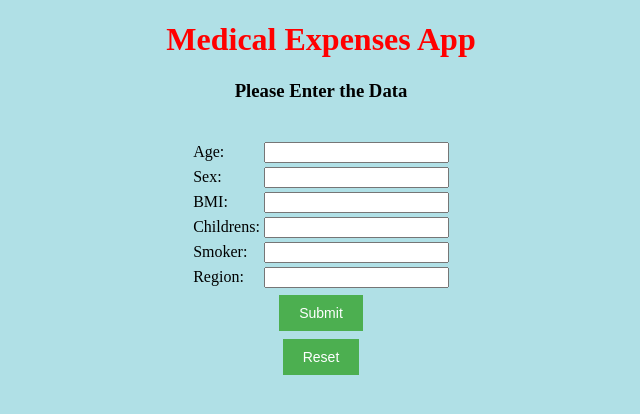
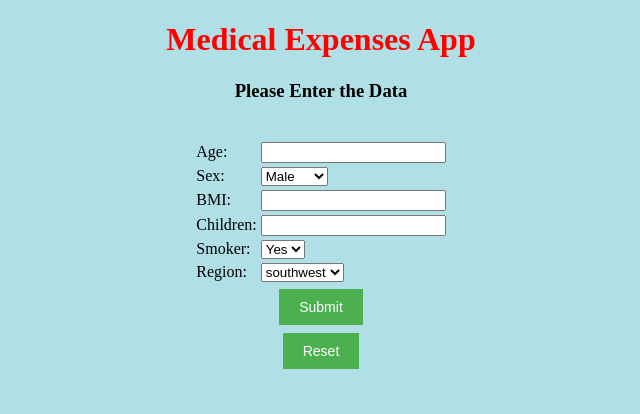
Before and after one commit to intern-shaan/regression, a Django app: page /index/ in a window 1280 px wide. Shown: the top 414 px of the page, without its empty margins (319-959 px from the left). Run offline with Django 4.2, Linux system fonts and the light colour scheme; some libraries are stand-ins or nearby versions.

Commit message:
Orchestrated

```diff
--- a/requirements.txt
+++ b/requirements.txt
@@ -9,3 +9,4 @@ jupyterlab
 mlflow
 django
 sklearn
+tensorflow
--- a/webapp/firstApp/views.py
+++ b/webapp/firstApp/views.py
@@ -22,7 +22,7 @@ def SignupPage(request):
         pass2=request.POST.get('password2')
 
         if pass1!=pass2:
-            return HttpResponse("Your password and conform password are not same !")
+            return HttpResponse("Your password and confirm password are not same !")
         else:
             my_user=User.objects.create_user(uname,email,pass1)
             my_user.save()
@@ -50,18 +50,46 @@ def LogoutPage(request):
 
 def result(request):
     model = joblib.load('../models/model.joblib')
+    smoker_input = request.GET['smoker'].lower()
+    if smoker_input == 'yes':
+        smoker_value=1
+    elif smoker_input=='no':
+        smoker_value=0
+    else:
+         return HttpResponse("Invalid input for 'smoker'. Please enter 'yes' or 'no'.")
+
+    sex_input = request.GET['sex'].lower()
+    if sex_input == 'male':
+        sex_value=1
+    elif sex_input=='female':
+        sex_value=0
+    else:
+         return HttpResponse("Invalid input for 'sex'. Please enter 'male' or 'female'.")
+
+    region_input = request.GET['region'].lower()
+    if region_input== 'southwest':
+        region_value=0
+    elif region_input== 'southeast':
+        region_value=1
+    elif region_input== 'northwest':
+        region_value=2
+    elif region_input== 'northeast':
+        region_value=3
+    else:
+         return HttpResponse("Invalid input for Region")
+
     list = []
     list.append(float(request.GET['age']))
-    list.append(float(request.GET['sex']))
+    list.append(float(sex_value)),
     list.append(float(request.GET['bmi']))
     list.append(float(request.GET['children']))
-    list.append(float(request.GET['smoker']))
-    list.append(float(request.GET['region']))
+    list.append(float(smoker_value)),
+    list.append(float(region_value)),
 
     answer = model.predict([list]).tolist()[0]
 
-    b = internship(age=request.GET['age'],sex=request.GET['sex'],bmi=request.GET['bmi'],children=request.GET['children'],smoker=request.GET['smoker'],
-                   region=request.GET['region'],charges=answer)
+    b = internship(age=request.GET['age'],sex=sex_value,bmi=request.GET['bmi'],children=request.GET['children'],smoker=smoker_value,
+                   region=region_value,charges=answer)
     b.save()
 
     return render(request, "index.html", {'answer':answer})
--- a/webapp/template/index.html
+++ b/webapp/template/index.html
@@ -23,20 +23,50 @@
 <center><h1><span style="color:#FF0000">Medical Expenses App </span></h1>
     <center><h3>Please Enter the Data</h3></center> <br>
 
-    <form action="{% url 'result' %}">
+    <form action="{% url 'result' %}" method="get">
         {% csrf_token %}
+        <table align="center">
+            <tr><td>Age:</td><td><input type="text" required name="age"></td></tr>
 
-        <table align="center">
-            <tr><td>Age:<td><input type="text" required name="age"></td></tr>
-            <tr><td>Sex:<td><input type="text" required name="sex"></td></tr>
-            <tr><td>BMI:<td><input type="text" required name="bmi"></td></tr>
-            <tr><td>Childrens:<td><input type="text" required name="children"></td></tr>
-            <tr><td>Smoker:<td><input type="text" required name="smoker"></td></tr>
-            <tr><td>Region:<td><input type="text" required name="region"></td></tr>
+            <tr>
+                <td>Sex:</td>
+                <td>
+                    <select name="sex" required>
+                        <option value="male">Male</option>
+                        <option value="female">Female</option>
+                        <!-- Add more options as needed -->
+                    </select>
+                </td>
+            </tr>
+
+            <tr><td>BMI:</td><td><input type="text" required name="bmi"></td></tr>
+            <tr><td>Children:</td><td><input type="text" required name="children"></td></tr>
+
+            <tr>
+                <td>Smoker:</td>
+                <td>
+                    <select name="smoker" required>
+                        <option value="yes">Yes</option>
+                        <option value="no">No</option>
+                    </select>
+                </td>
+            </tr>
+
+            <tr>
+                <td>Region:</td>
+                <td>
+                    <select name="region" required>
+                        <option value="southwest">southwest</option>
+                        <option value="southeast">southeast</option>
+                        <option value="northwest">northwest</option>
+                        <option value="northeast">northeast</option>
+                        <!-- Add more options as needed -->
+                    </select>
+                </td>
+            </tr>
         </table>
-
-        <center><button type="submit" name="" value="submit" class="button button1">Submit</button></center>
-        <center><button type="reset" name="" value="reset" class="button button1">Reset</button></center>
+        <center><button type="submit" name="submit" value="submit" class="button button1">Submit</button></center>
+        <center><button type="reset" name="reset" value="reset" class="button button1">Reset</button></center>
     </form>
 
     {% if answer %}
--- a/webapp/template/signup.html
+++ b/webapp/template/signup.html
@@ -153,11 +153,11 @@ button{
         <input type="password" placeholder="Password" id="password1" name="password1">
 
 
-        <label for="password2">Confrom Password</label>
-        <input type="password" placeholder="Confrom Password" id="password2" name="password2">
+        <label for="password2">Confirm Password</label>
+        <input type="password" placeholder="Re-type" id="password2" name="password2">
         <button type="submit">Signup</button>
 
-        <a href="{% url 'login' %}" >i have already account</a>
+        <a href="{% url 'login' %}" >Already have an account?<br>Sign-in</a>
     </form>
 </body>
 </html>
```
Also changed, not shown: 2 other files.
